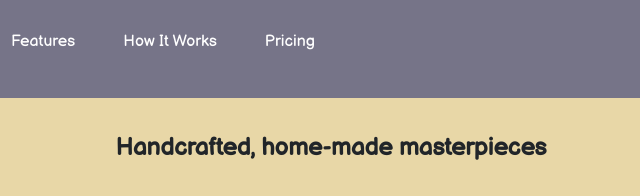
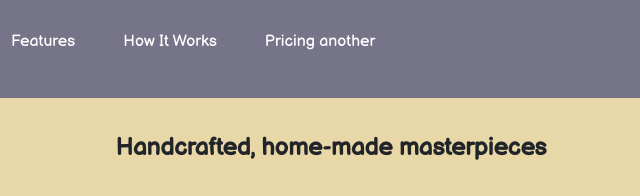
Before and after one commit to u-uysal/Build-a-Product-Landing-Page, a plain HTML site: page index.html in a window 1280 px wide. Shown: the top 196 px of the page, 309-949 px from the left. Drawn offline with nearby package versions, Linux system fonts and the light colour scheme.

```diff
--- a/index.html
+++ b/index.html
@@ -18,7 +18,7 @@
   <header id="header">
     <nav id="nav-bar">
       <ul>
-        <li><a class="nav-link" href="#pricing">Pricing</a></li>
+        <li><a class="nav-link" href="#pricing">Pricing another</a></li>
         <li><a class="nav-link" href="#video-player">How It Works</a></li>
         <li><a class="nav-link" href="#features">Features</a></li>
         <li  id="logo">
```
